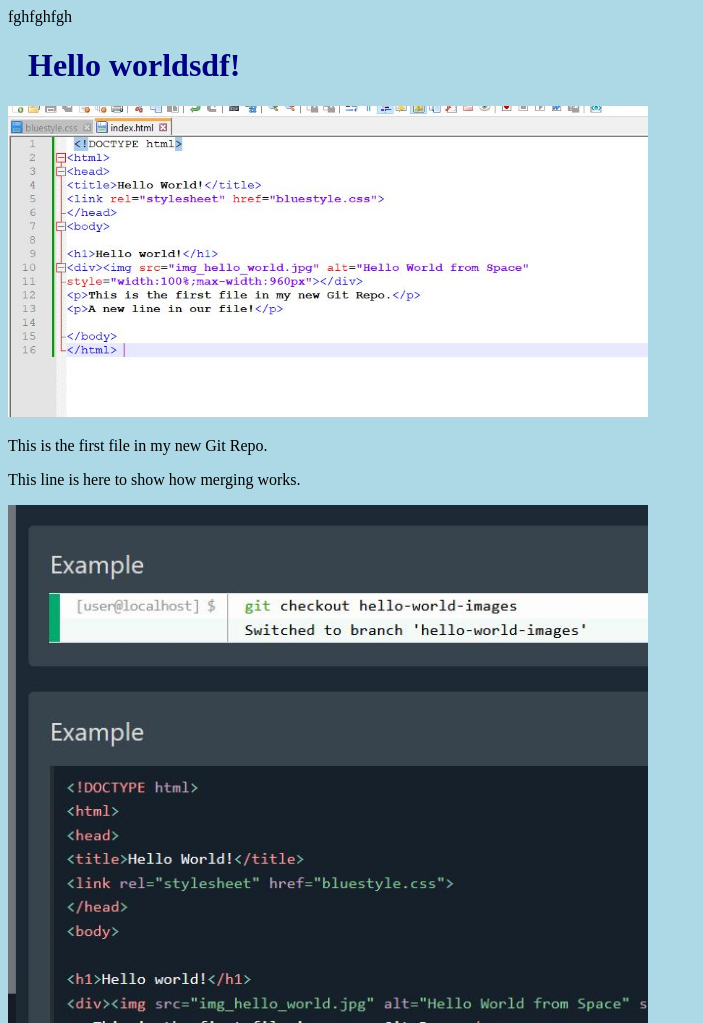
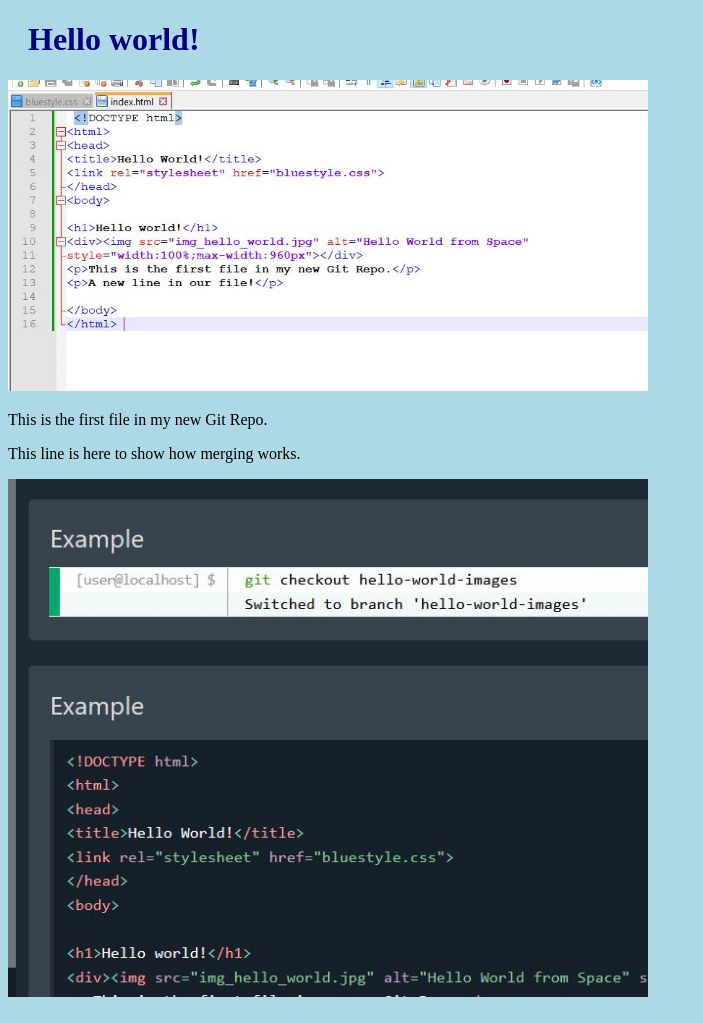
Before and after one commit to Zoric-Fieldhouse/Zoric-Fieldhouse.github.io, a plain HTML site: page index.html in a window 1280 px wide. Shown: the whole page, without its empty margins (0-703 px from the left). Drawn offline with Linux system fonts and the light colour scheme.

Commit message:
Edited keyboard mashing from index.html

```diff
--- a/index.html
+++ b/index.html
@@ -5,8 +5,8 @@
 <link rel="stylesheet" href="bluestyle.css">
 </head>
 <body>
-fghfghfgh
-<h1>Hello worldsdf!</h1>
+
+<h1>Hello world!</h1>
 <div><img src="img_hello_world.jpg" alt="Hello World from Space" style="width:100%;max-width:640px"></div>
 <p>This is the first file in my new Git Repo.</p>
 <p>This line is here to show how merging works.</p>
```
